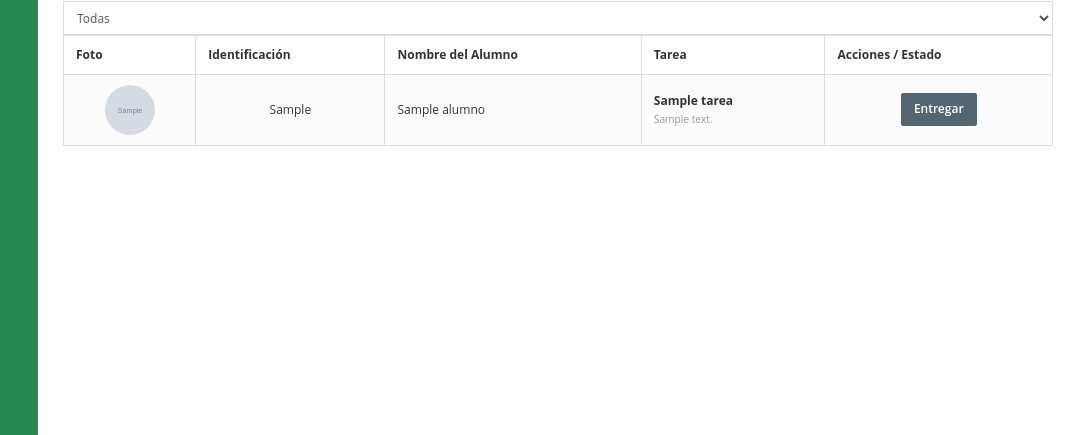
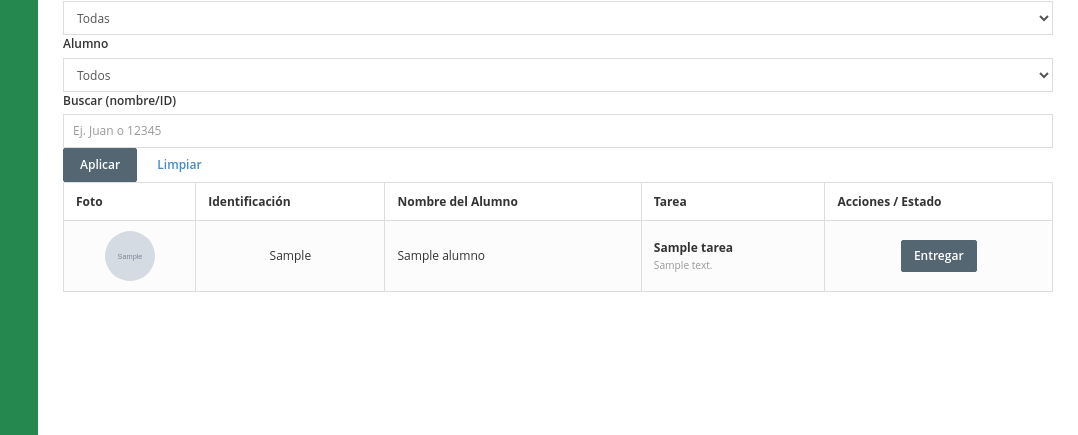
Before and after one commit to LuisMox-ctr/JardinDeNinos1, a Django app: page / in a window 1280 px wide. Shown: the part 365-800 px from the top of the page, without its empty margins (202-1280 px from the left). Run offline with Django 5.2, Linux system fonts and the light colour scheme; tables that the repository leaves empty hold one stand-in row (values such as "Sample post"); grey boxes marked "Sample" are stand-in pictures; some libraries are stand-ins or nearby versions.

Commit message:
se añadio filtros por alumno en la vista principal de registros junto con otra logica para views

```diff
--- a/registros/templates/registros/principal.html
+++ b/registros/templates/registros/principal.html
@@ -11,14 +11,38 @@
     </div>
 
     <!-- Filtro -->
-    <form method="get" class="mb-3">
-      <label for="estado">Filtrar por estado:</label>
-      <select name="estado" id="estado" class="form-control d-inline w-auto" onchange="this.form.submit()">
-        <option value="todas" {% if filtro_estado == "todas" %}selected{% endif %}>Todas</option>
-        <option value="pendiente" {% if filtro_estado == "pendiente" %}selected{% endif %}>Pendientes</option>
-        <option value="terminada" {% if filtro_estado == "terminada" %}selected{% endif %}>Terminadas</option>
-      </select>
-    </form>
+    <form method="get" class="mb-3 d-flex gap-2 align-items-end" style="gap: .5rem; flex-wrap: wrap;">
+  <div>
+    <label for="estado" class="form-label">Estado</label>
+    <select name="estado" id="estado" class="form-control" onchange="this.form.submit()">
+      <option value="todas" {% if filtro_estado == "todas" %}selected{% endif %}>Todas</option>
+      <option value="pendiente" {% if filtro_estado == "pendiente" %}selected{% endif %}>Pendientes</option>
+      <option value="terminada" {% if filtro_estado == "terminada" %}selected{% endif %}>Terminadas</option>
+    </select>
+  </div>
+
+  <div>
+    <label for="alumno" class="form-label">Alumno</label>
+    <select name="alumno" id="alumno" class="form-control" onchange="this.form.submit()">
+      <option value="">Todos</option>
+      {% for a in alumnos_list %}
+        <option value="{{ a.id }}" {% if alumno_seleccionado|stringformat:'s' == a.id|stringformat:'s' %}selected{% endif %}>
+          {{ a.nombre }} ({{ a.ident }})
+        </option>
+      {% endfor %}
+    </select>
+  </div>
+
+  <div>
+    <label for="q" class="form-label">Buscar (nombre/ID)</label>
+    <input type="text" name="q" id="q" class="form-control" value="{{ q }}" placeholder="Ej. Juan o 12345">
+  </div>
+
+  <div>
+    <button type="submit" class="btn btn-primary">Aplicar</button>
+    <a href="{% url 'tareas' %}" class="btn btn-secondary">Limpiar</a>
+  </div>
+</form>
 
     <!-- Tabla -->
     <div>
--- a/registros/views.py
+++ b/registros/views.py
@@ -4,20 +4,57 @@ from django.shortcuts import render, redirect, get_object_or_404
 from django.utils import timezone
 from django.contrib import messages
 from .forms import EntregarTareaForm
+from django.db.models import Q
 
 # Create your views here.
 def registros(request):
     # Si llega un filtro por GET, lo usamos
     filtro_estado = request.GET.get("estado", "todas")
+    alumno_id = request.GET.get("alumno","")
+    q = request.GET.get("q", "").strip()
 
-    if filtro_estado == "pendiente":
+    asignaciones = (AlumnoTarea.objects
+        .select_related('alumno', 'tarea')
+        .all())
+
+    # Filtro por estado
+    if filtro_estado in ("pendiente","terminada"):
+        asignaciones = asignaciones.filter(estado=filtro_estado)
+        # Filtro por alumno (id exacto)
+    if alumno_id:
+        asignaciones = asignaciones.filter(alumno_id=alumno_id)
+         # Búsqueda libre (nombre o ident)
+    if q:
+        asignaciones = asignaciones.filter(
+            Q(alumno__nombre__icontains=q) |
+            Q(tarea__nombre__icontains=q)
+        )
+    '''if filtro_estado == "pendiente":
         asignaciones = AlumnoTarea.objects.filter(estado="pendiente")
     elif filtro_estado == "terminada":
         asignaciones = AlumnoTarea.objects.filter(estado="terminada")
     else:
-        asignaciones = AlumnoTarea.objects.all()
+        asignaciones = AlumnoTarea.objects.all()'''
 
     alumnos_con_tareas = {}
+    for asig in asignaciones.order_by('alumno__nombre'):
+        aid = asig.alumno.id
+        if aid not in alumnos_con_tareas:
+            alumnos_con_tareas[aid] = {
+                'alumno': asig.alumno,
+                'tareas': []
+            }
+        alumnos_con_tareas[aid]['tareas'].append(asig)
+
+        alumnos_list= Alumnos.objects.all().order_by('nombre')
+        return render(request, "registros/principal.html", {
+        "alumnos_con_tareas": alumnos_con_tareas,
+        "filtro_estado": filtro_estado,
+        "alumnos_list": alumnos_list,
+        "alumno_seleccionado": alumno_id,
+        "q": q,
+    })
+    '''alumnos_con_tareas = {}
     for asignacion in asignaciones:
         alumno_id = asignacion.alumno.id
         if alumno_id not in alumnos_con_tareas:
@@ -30,7 +67,7 @@ def registros(request):
     return render(request, "registros/principal.html", {
         "alumnos_con_tareas": alumnos_con_tareas,
         "filtro_estado": filtro_estado
-    })
+    })'''
 
 def entregar_tarea(request, tarea_id):
     asignacion = get_object_or_404(AlumnoTarea, id=tarea_id)
```
